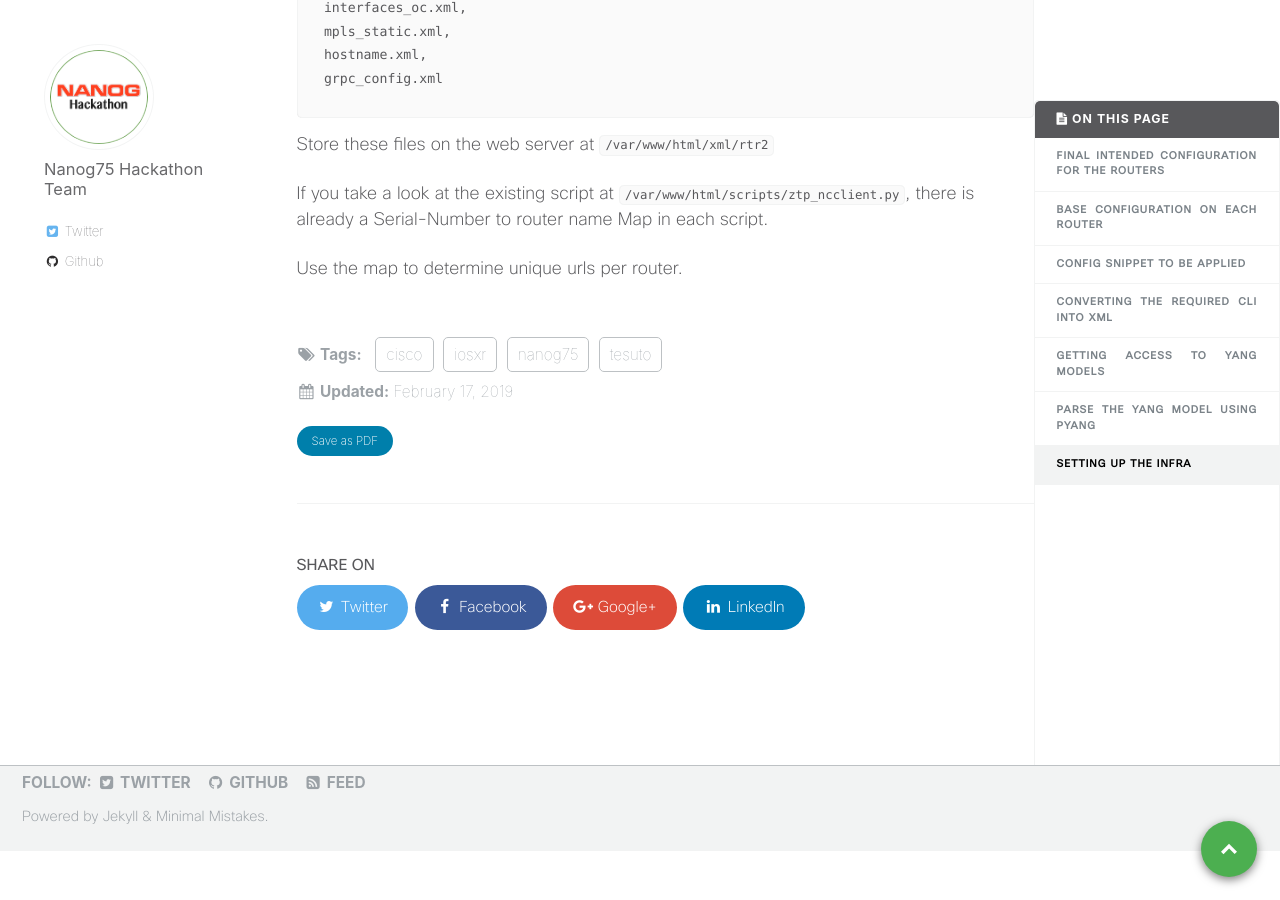
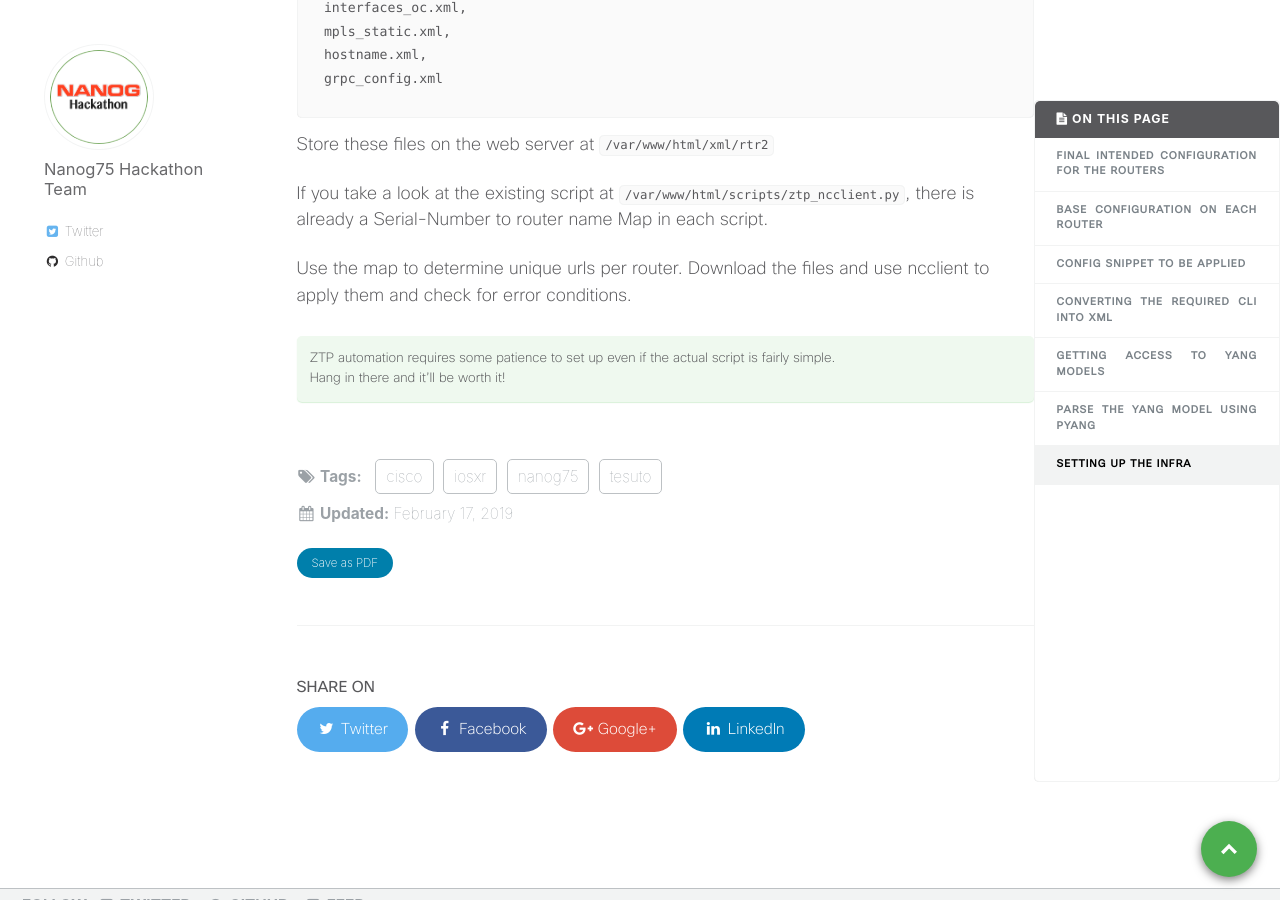
Before and after one commit to nanog75/hackathon, a Jekyll site: the page built from _day0/2019-02-17-step-3-creating-yang-xml-from-config-snippets-for-ztp.md, in a window 1280 px wide and 900 px high, scrolled down 14549 px. Built offline with Jekyll 4.4.1, drawn with Linux system fonts in a browser that asks for light colours; some of the changed text lies outside the part shown.

Commit message:
Create 2019-02-17-step-3-creating-yang-xml-from-config-snippets-for-ztp.md

```diff
--- a/_day0/2019-02-17-step-3-creating-yang-xml-from-config-snippets-for-ztp.md
+++ b/_day0/2019-02-17-step-3-creating-yang-xml-from-config-snippets-for-ztp.md
@@ -640,4 +640,9 @@ Store these files on the web server at `/var/www/html/xml/rtr2`
 
 If you take a look at the existing script at `/var/www/html/scripts/ztp_ncclient.py`, there is already a Serial-Number to router name Map in each script.
 
-Use the map to determine unique urls per router.
+Use the map to determine unique urls per router. Download the files and use ncclient to apply them and check for error conditions.
+
+
+ZTP automation requires some patience to set up even if the actual script is fairly simple.
+Hang in there and it'll be worth it!
+{: .notice--success}
```
